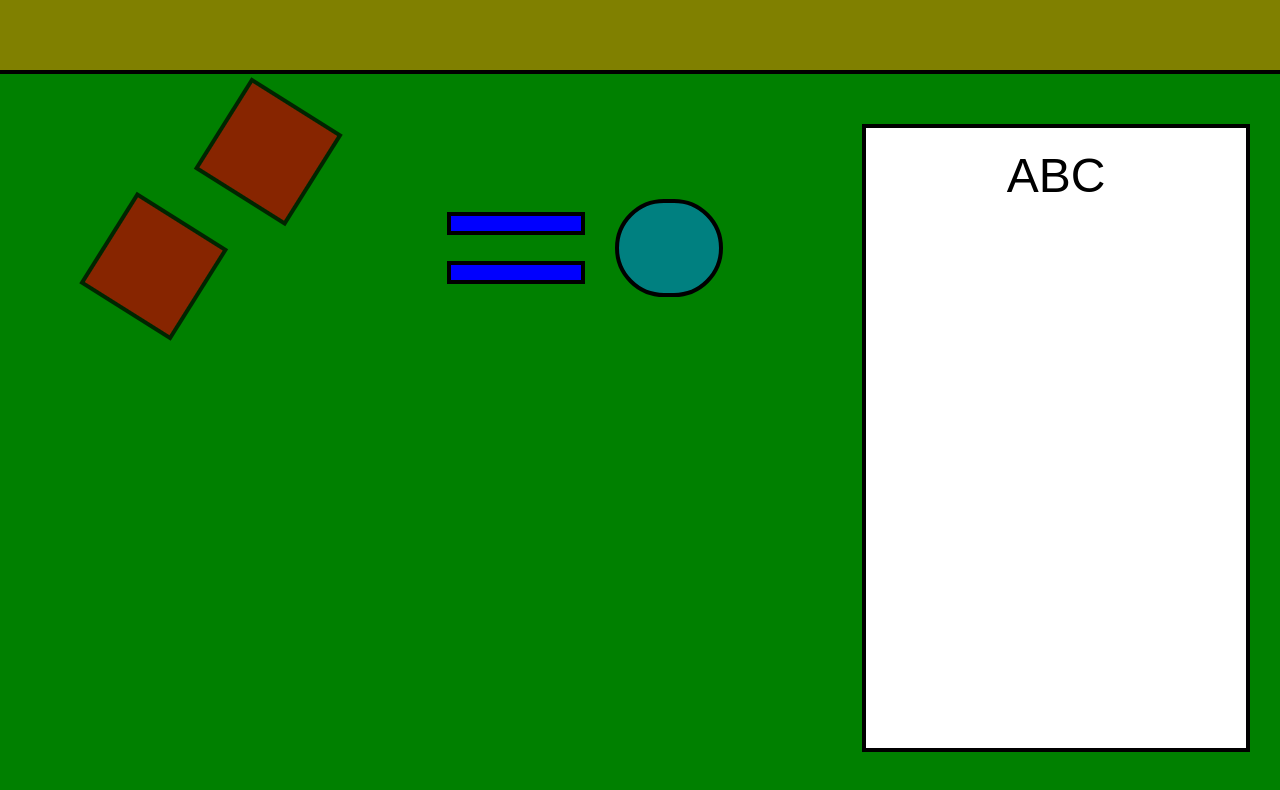
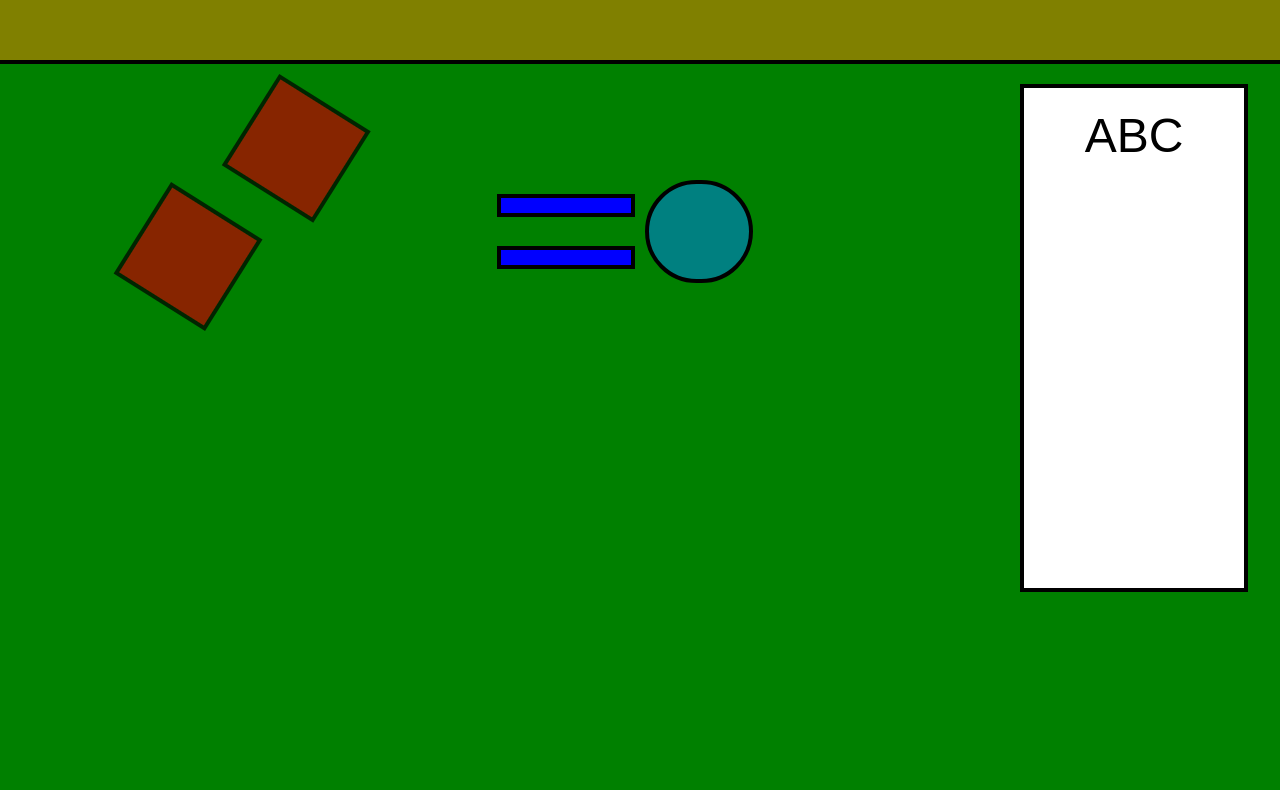
Before and after one commit to 1ukasz/optimo_assignment, a plain HTML site: page index.html in a window 1280 px wide. Drawn offline with Linux system fonts and the light colour scheme.

Commit message:
css refactor ver 1

```diff
--- a/index.html
+++ b/index.html
@@ -12,12 +12,13 @@
 <header>
 </header>
 <div class="main-container">
+<div class="middle-break">
     <section class="top-section">
         <div class="squares-container">
-            <div class="squares-rotated"></div>
-            <div class="squares-rotated"></div>
+            <div class="squares-rotated top-square"></div>
+            <div class="squares-rotated btm-square"></div>
         </div>
-    </section>
+</section>
 
     <section class="middle-section">
         <div class="equals-and-circle-container">
@@ -28,7 +29,7 @@
             <div class="ellipse"></div>
         </div>
     </section>
-
+</div>
     <section class="bottom-section">
         <div class="rectangle-container">
             <div class="rectangle">
--- a/style.css
+++ b/style.css
@@ -9,25 +9,40 @@ body {
 
 header {
     background: #808000;
-    height: 70px;
+    min-height: 60px;
+
     border-bottom: 4px solid black;
 }
-
-/*mobile first*/
-.top-section {
-    min-height: 260px;
+/*mobile first layout*/
+.main-container {
     display: flex;
     flex-direction: column;
-    align-items: center;
-    justify-content: space-around;
+}
+
+.top-section {
+    height: 30vh;
+
+}
+
+.middle-section {
+
+    height: 15vh;
+}
+
+.bottom-section {
+
+    height: 45vh;
 }
 
 .squares-container {
-    height: 270px;
-    transform: rotate(45deg);
+    height: 100%;
+    width: 110px;
     display: flex;
     flex-direction: column;
-    justify-content: space-between;
+    transform-origin: center;
+    transform: rotate(45deg);
+    margin-left: 95px;
+    margin-top: 5px;
 }
 
 .squares-rotated {
@@ -37,6 +52,7 @@ header {
     border: 4px solid black;
     animation: squaresAnim 7s infinite linear;
 }
+
 @keyframes squaresAnim {
     0%{
         transform: rotate(0deg);
@@ -53,26 +69,22 @@ header {
     }
 }
 
-.middle-section {
-    min-height: 130px;
-    display: flex;
-    flex-direction: column;
-    align-items: center;
-    justify-content: flex-end;
-    padding-bottom: 10px;
+.top-square {
+    margin-bottom: 45px;
 }
 
 .equals-and-circle-container {
+    width: 95%;
     display: flex;
-    justify-content: space-between;
-    min-width: 60%;
+    justify-content: flex-start;
+    margin: 0 auto;
+    margin-top: 2vh;
 }
 
 .equals-container {
     display: flex;
     flex-direction: column;
     justify-content: space-around;
-    margin-left: 25px;
 }
 
 .equals {
@@ -80,27 +92,30 @@ header {
     height: 15px;
     background: #0000ff;
     border: 4px solid black;
+
 }
 
 .ellipse {
     min-width: 100px;
-    min-height: 90px;
+    min-height: 95px;
     background: #008080;
     border: 4px solid black;
     border-radius: 70px;
-    margin-left: 30px;
+    margin-left: 10px;
 }
 
 .rectangle-container {
     display: flex;
-    justify-content: center;
+    justify-content: flex-start;
+    width: 85%;
+    margin: 0 auto;
 }
 
 .rectangle {
     text-align: center;
     padding-top: 20px;
-    width: 60%;
-    min-height: 370px;
+    width: 180px;
+    height: 40vh;
     background: #0000ff;
     border: 4px solid black;
 }
@@ -112,52 +127,54 @@ p {
 
 /*middle breakpoint*/
 @media (min-width: 583px) {
-    .main-container {
-        display: grid;
+   .main-container{
+   display: flex;
+   flex-direction: row;
+    height: 80vh;
    }
 
-    .top-section {
-        justify-content: flex-start;
+   .middle-break {
+    width: 50%;
+
    }
 
-    .middle-section {
-        justify-content: center;
-        align-items: flex-start;
+
+   .squares-container{
+    margin-left: 60px;
+    margin-top: 0;
+   }
+    .top-section {
+    height: 40vh;
     }
 
-    .bottom-section {
-        grid-row: 1 / span 2;
-        grid-column: 2;
-        padding-top: 50px;
+   .bottom-section{
+    height: auto;
+    width: 50%;
    }
-
+   .rectangle-container{
+    justify-content: flex-end;
+   }
    .rectangle {
-        height: 500px;
+    height: 60vh;
+    width: 220px;
     background: #c83737;
-        min-width: 200px;
-        width: 80%;
+    margin-top: 20px;
 }
 }
 
-/*highest resolution breakpoint*/
-@media (min-width: 900px) {
-    .main-container {
+/*breakpoint*/
+@media (min-width: 900px){
+.middle-break{
     display: flex;
-        flex-direction: row;
+    justify-content: space-around;
+    width: 100%;
 }
 
-    .top-section, .middle-section, .bottom-section {
-        width: 33%;
+.middle-section{
+    margin-top: 100px;
 }
+    .rectangle {
+        background: #ffffff;
 
-    .equals-and-circle-container {
-        transform: translateY(-10rem);
-    }
-
-    .rectangle {
-        height: 600px;
-        background: #ffffff;
-        min-width: 200px;
-        width: 90%;
     }
 }
```
Lines whose indentation alone changed are shown as unchanged.
